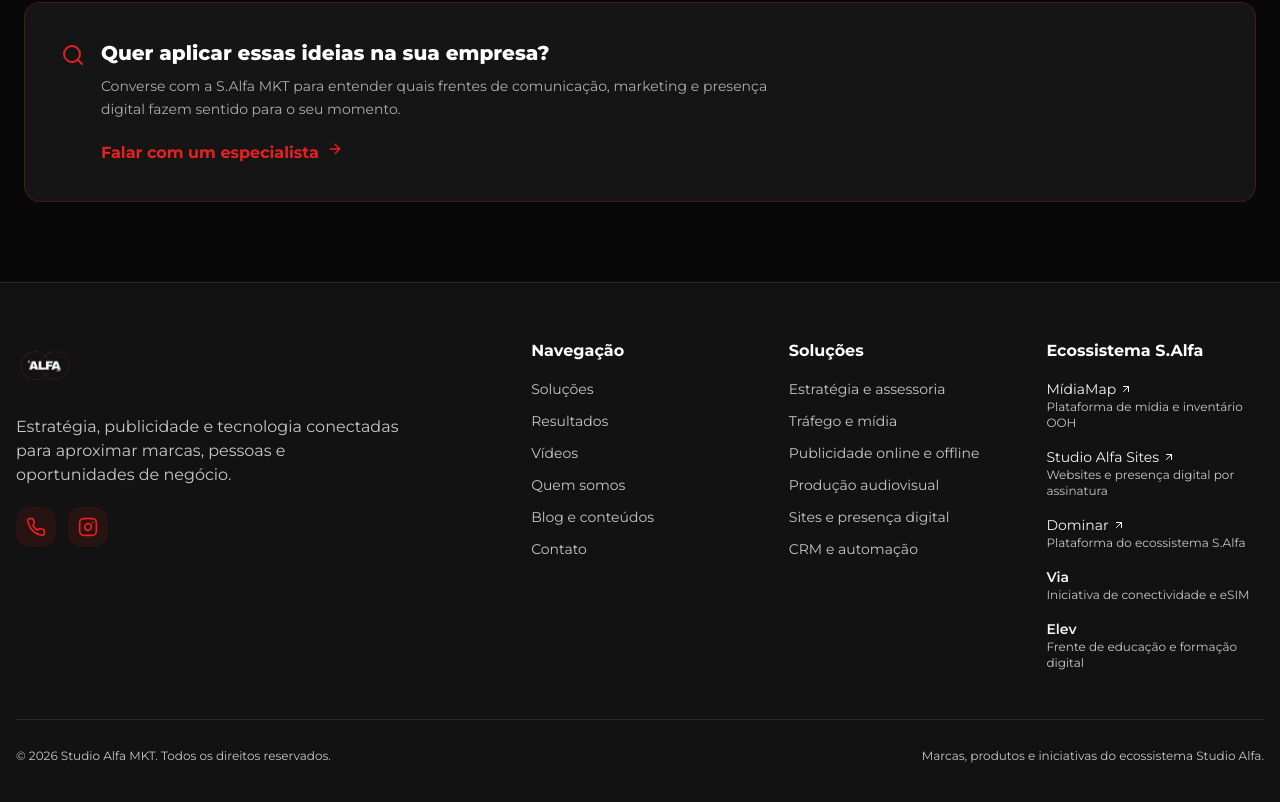
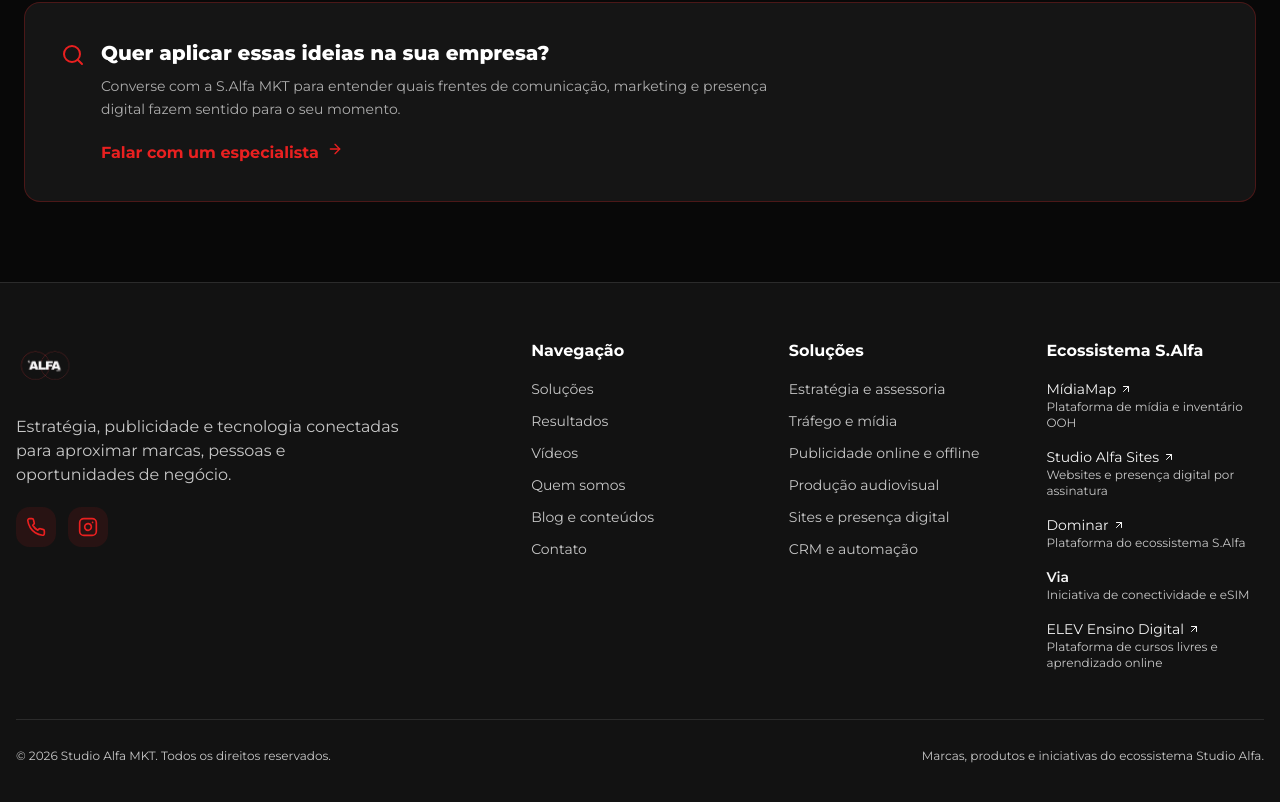
Before and after one commit to studioalfamarketingdigital-dev/studioalfamkt, a React (Vite) app: page /blog in a window 1280 px wide. Shown: the part 4415-5217 px from the top of the page. Built offline with nearby package versions, Linux system fonts and the light colour scheme; no server answers; the HTML template or start-up script is replaced by a standard one.

Commit message:
Connect ELEV and correct Dominar link in S.Alfa ecosystem

```diff
--- a/src/components/Footer.tsx
+++ b/src/components/Footer.tsx
@@ -28,9 +28,9 @@ const Footer = () => (
           <ul className="space-y-4 text-sm">
             <li><a href="https://midiamap.studioalfamkt.online" target="_blank" rel="noopener noreferrer" className="text-foreground hover:text-primary inline-flex items-center gap-1">MídiaMap <ArrowUpRight className="w-3 h-3" /></a><p className="text-xs text-muted-foreground">Plataforma de mídia e inventário OOH</p></li>
             <li><a href="https://sites.studioalfamkt.online" target="_blank" rel="noopener noreferrer" className="text-foreground hover:text-primary inline-flex items-center gap-1">Studio Alfa Sites <ArrowUpRight className="w-3 h-3" /></a><p className="text-xs text-muted-foreground">Websites e presença digital por assinatura</p></li>
-            <li><a href="https://domina.studioalfamkt.online" target="_blank" rel="noopener noreferrer" className="text-foreground hover:text-primary inline-flex items-center gap-1">Dominar <ArrowUpRight className="w-3 h-3" /></a><p className="text-xs text-muted-foreground">Plataforma do ecossistema S.Alfa</p></li>
+            <li><a href="https://dominar.studioalfamkt.online" target="_blank" rel="noopener noreferrer" className="text-foreground hover:text-primary inline-flex items-center gap-1">Dominar <ArrowUpRight className="w-3 h-3" /></a><p className="text-xs text-muted-foreground">Plataforma do ecossistema S.Alfa</p></li>
             <li><span className="text-foreground font-semibold">Via</span><p className="text-xs text-muted-foreground">Iniciativa de conectividade e eSIM</p></li>
-            <li><span className="text-foreground font-semibold">Elev</span><p className="text-xs text-muted-foreground">Frente de educação e formação digital</p></li>
+            <li><a href="https://elev.studioalfamkt.online/" target="_blank" rel="noopener noreferrer" className="text-foreground hover:text-primary inline-flex items-center gap-1">ELEV Ensino Digital <ArrowUpRight className="w-3 h-3" /></a><p className="text-xs text-muted-foreground">Plataforma de cursos livres e aprendizado online</p></li>
           </ul>
         </div>
       </div>
```
